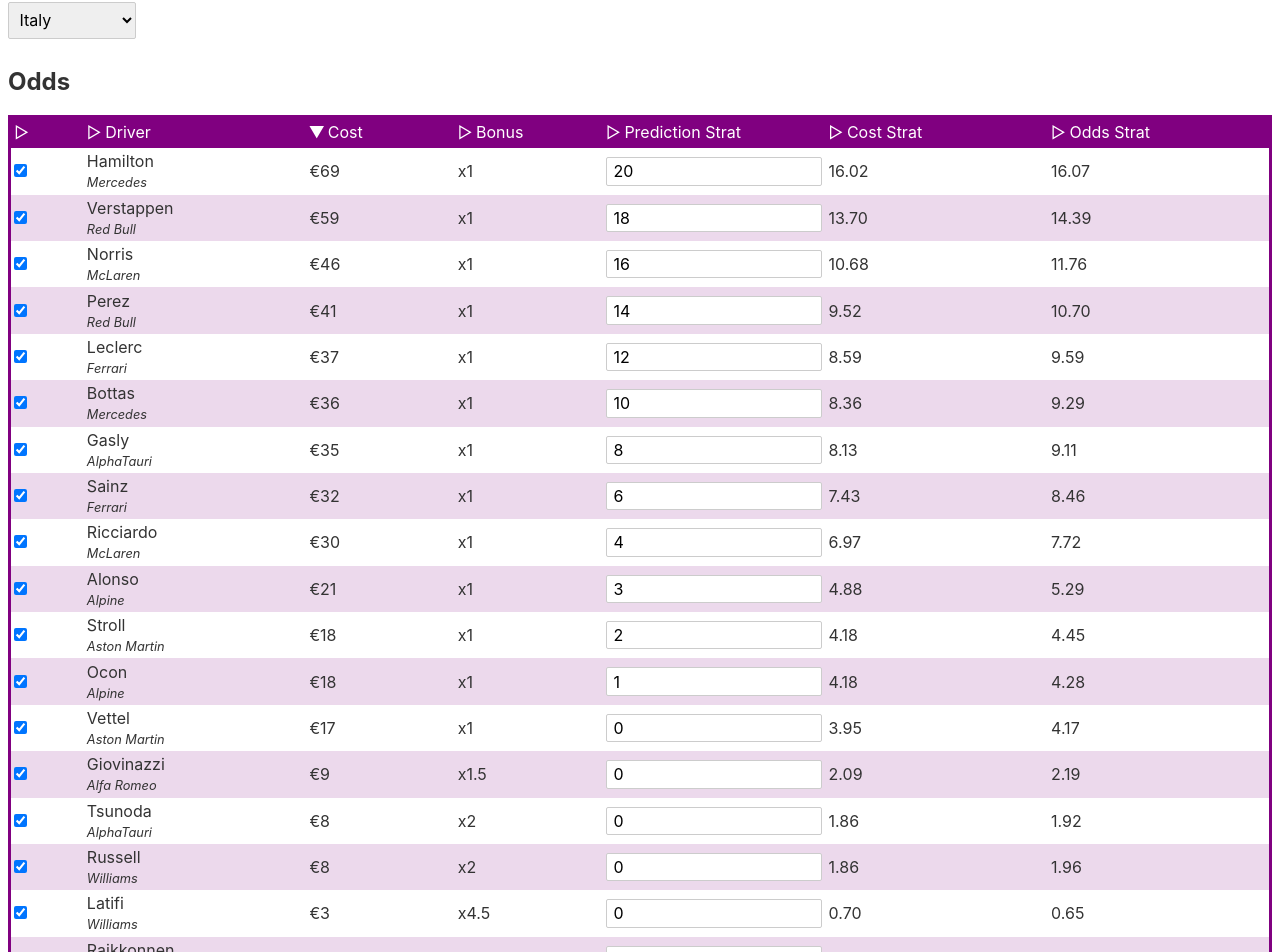
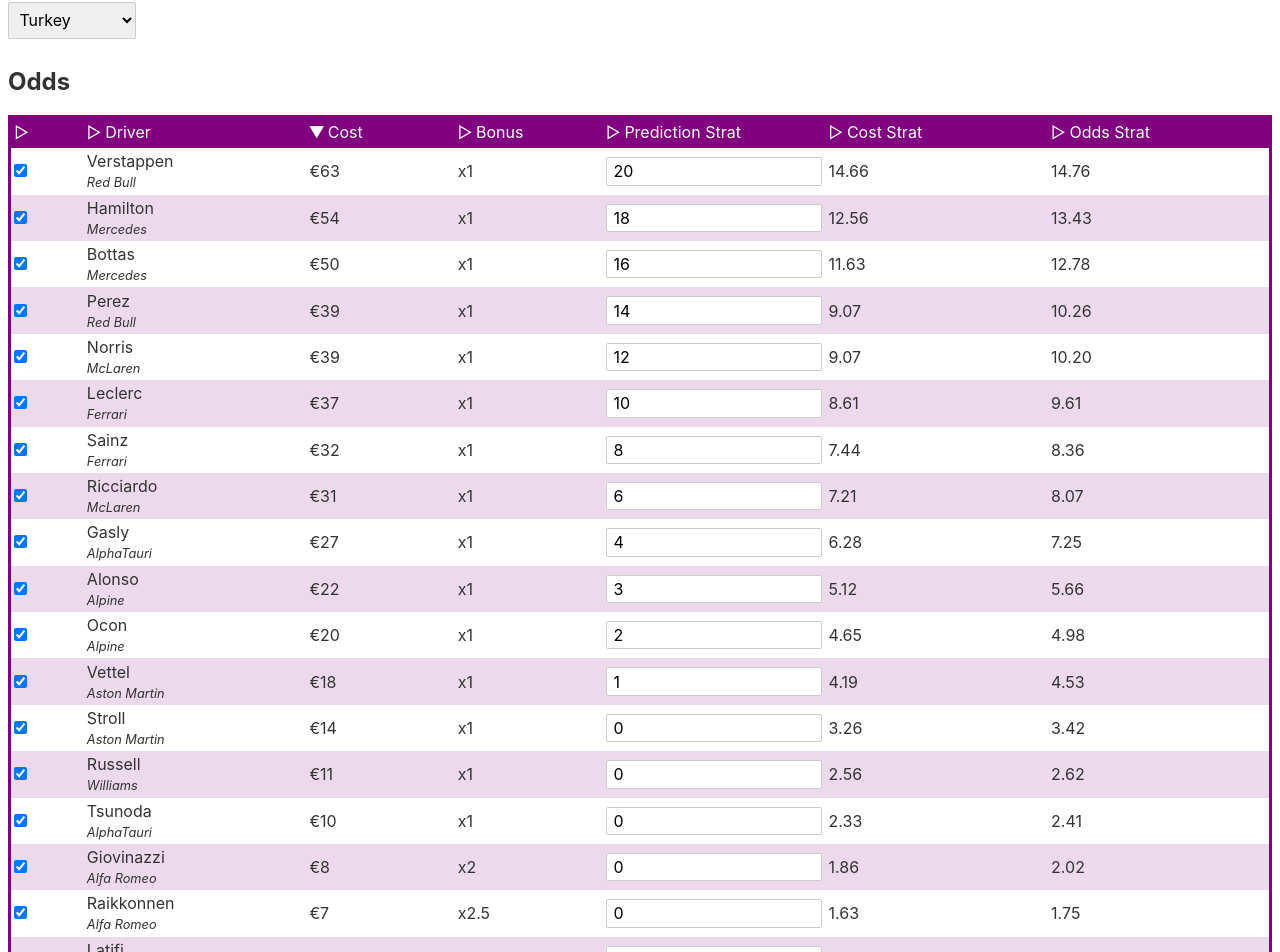
Before and after one commit to decepulis/formula-fun, a Svelte app: page / in a window 1280 px wide. Shown: the part 88-1040 px from the top of the page. Built offline with nearby package versions, Linux system fonts and the light colour scheme.

Commit message:
Italy Results; Russia; Turkey Odds

```diff
--- a/src/season.ts
+++ b/src/season.ts
@@ -636,5 +636,99 @@
       Russell: { o1: 200000, o3: 10000, o6: 4000, o10: 185 },
       Latifi: { o1: 200000, o3: 20000, o6: 10000, o10: 800 },
     },
+    results: [
+      "Ricciardo",
+      "Norris",
+      "Bottas",
+      "Leclerc",
+      "Perez",
+      "Sainz",
+      "Stroll",
+      "Alonso",
+      "Russell",
+      "Ocon",
+      "Latifi",
+      "Vettel",
+      "Giovinazzi",
+      "Raikkonnen",
+      "Schumacher",
+      "Mazepin",
+      "Hamilton",
+      "Verstappen",
+      "Gasly",
+      "Tsunoda",
+    ],
+  },
+  {
+    race: "Russia",
+    odds: {
+      Hamilton: { o1: -225, o3: -350, o6: -500, o10: -600 },
+      Bottas: { o1: 300, o3: -225, o6: -350, o10: -500 },
+      Verstappen: { o1: 1400, o3: 165, o6: -225, o10: -350 },
+      Perez: { o1: 3300, o3: 225, o6: -225, o10: -400 },
+      Leclerc: { o1: 10000, o3: 700, o6: -120, o10: -450 },
+      Sainz: { o1: 6600, o3: 700, o6: -120, o10: -450 },
+      Ricciardo: { o1: 4000, o3: 650, o6: -120, o10: -350 },
+      Norris: { o1: 1800, o3: 225, o6: -225, o10: -500 },
+      Stroll: { o1: 25000, o3: 1600, o6: 600, o10: 120 },
+      Vettel: { o1: 15000, o3: 1200, o6: 300, o10: 100 },
+      Alonso: { o1: 10000, o3: 900, o6: 275, o10: -185 },
+      Ocon: { o1: 10000, o3: 900, o6: 300, o10: -120 },
+      Gasly: { o1: 10000, o3: 600, o6: -120, o10: -250 },
+      Tsunoda: { o1: 50000, o3: 2500, o6: 1400, o10: 185 },
+      Raikkonnen: { o1: 50000, o3: 2500, o6: 1600, o10: 225 },
+      Giovinazzi: { o1: 50000, o3: 2500, o6: 1400, o10: 200 },
+      Schumacher: { o1: 100000, o3: 20000, o6: 10000, o10: 1400 },
+      Mazepin: { o1: 100000, o3: 20000, o6: 15000, o10: 2000 },
+      Russell: { o1: 25000, o3: 2000, o6: 1000, o10: 185 },
+      Latifi: { o1: 50000, o3: 5000, o6: 3300, o10: 350 },
+    },
+    results: [
+      "Hamilton",
+      "Verstappen",
+      "Sainz",
+      "Ricciardo",
+      "Bottas",
+      "Alonso",
+      "Norris",
+      "Raikkonnen",
+      "Perez",
+      "Russell",
+      "Stroll",
+      "Vettel",
+      "Gasly",
+      "Ocon",
+      "Leclerc",
+      "Giovinazzi",
+      "Tsunoda",
+      "Mazepin",
+      "Latifi",
+      "Schumacher",
+    ],
+  },
+  {
+    race: "Turkey",
+    odds: {
+      Hamilton: { o1: 300, o3: -175, o6: -350, o10: -600 },
+      Bottas: { o1: 550, o3: -120, o6: -500, o10: -400 },
+      Verstappen: { o1: -165, o3: -350, o6: -225, o10: -700 },
+      Perez: { o1: 3300, o3: 225, o6: -225, o10: -400 },
+      Leclerc: { o1: 2000, o3: 175, o6: -120, o10: -400 },
+      Sainz: { o1: 5000, o3: 550, o6: -120, o10: -350 },
+      Ricciardo: { o1: 6600, o3: 600, o6: -120, o10: -275 },
+      Norris: { o1: 2000, o3: 275, o6: -225, o10: -450 },
+      Stroll: { o1: 25000, o3: 2500, o6: 600, o10: 120 },
+      Vettel: { o1: 25000, o3: 2000, o6: 300, o10: -110 },
+      Alonso: { o1: 10000, o3: 1600, o6: 275, o10: -250 },
+      Ocon: { o1: 10000, o3: 1600, o6: 300, o10: -150 },
+      Gasly: { o1: 10000, o3: 1600, o6: -120, o10: -190 },
+      Tsunoda: { o1: 50000, o3: 3300, o6: 1400, o10: 175 },
+      Raikkonnen: { o1: 50000, o3: 20000, o6: 1600, o10: 275 },
+      Giovinazzi: { o1: 50000, o3: 15000, o6: 1400, o10: 225 },
+      Schumacher: { o1: 200000, o3: 25000, o6: 10000, o10: 1400 },
+      Mazepin: { o1: 200000, o3: 25000, o6: 15000, o10: 2000 },
+      Russell: { o1: 25000, o3: 2500, o6: 1000, o10: 175 },
+      Latifi: { o1: 50000, o3: 25000, o6: 3300, o10: 450 },
+    },
   },
 ];
```
